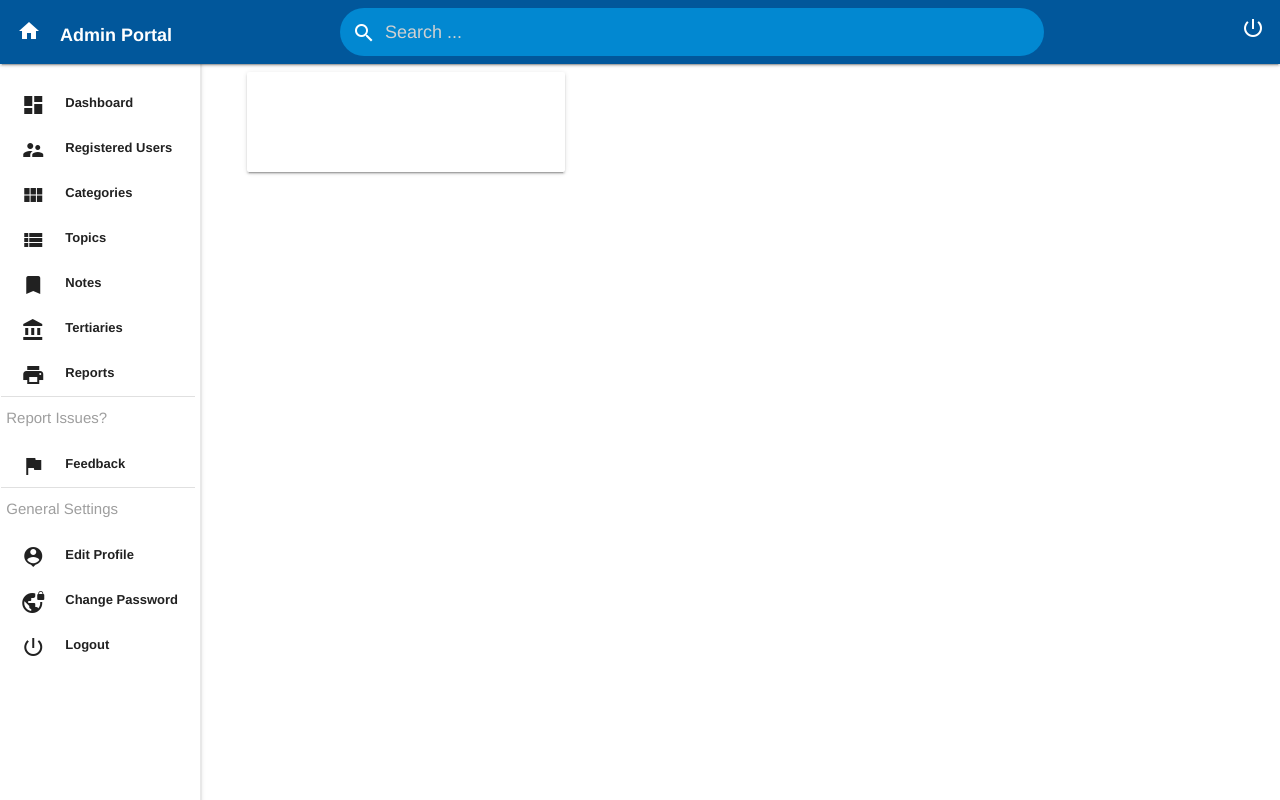
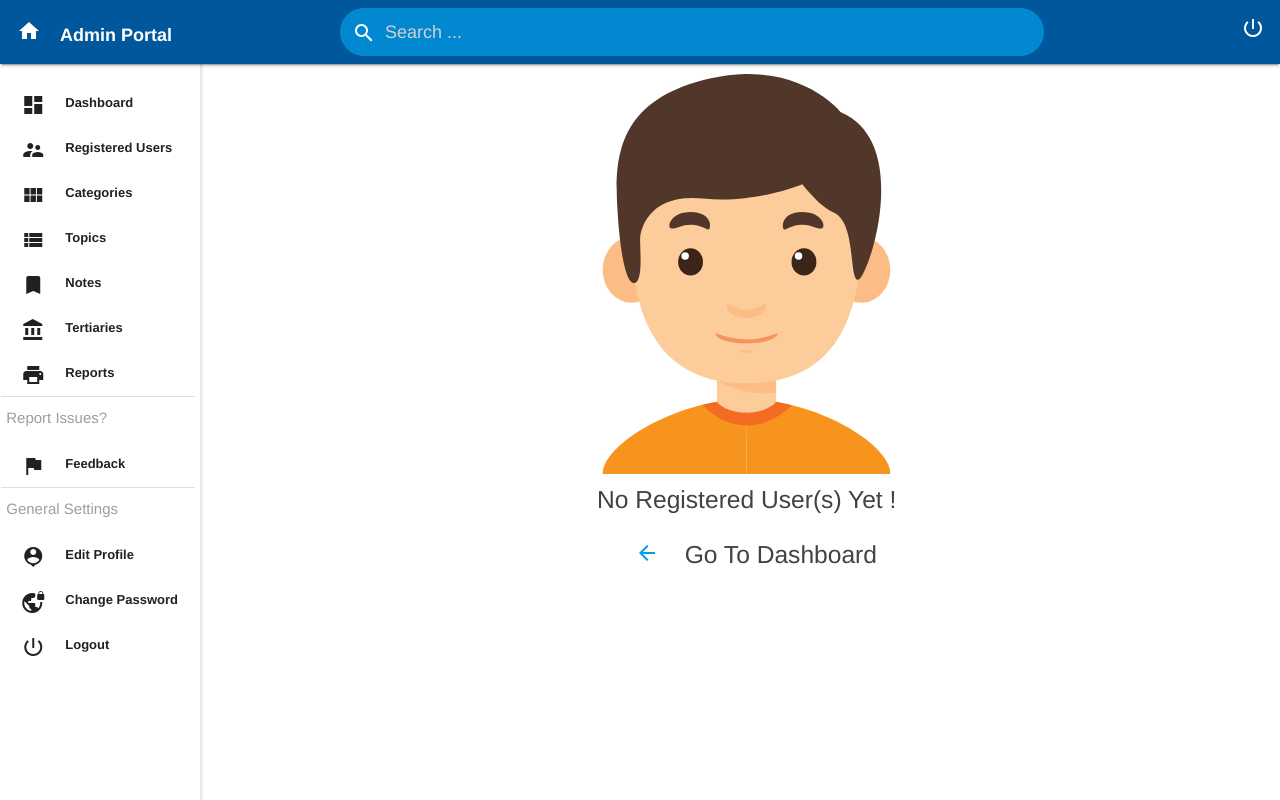
Before and after one commit to Calligh/DVLA, a PHP site: page /admin/registered_users.php in a window 1280 px wide. Run offline with PHP 8.4, Linux system fonts and the light colour scheme; the visitor is signed in with stand-in values (Sample User, id 1); data that the repository does not hold is empty; some libraries are stand-ins or nearby versions.

Commit message:
Design for the users

```diff
--- a/admin/registered_users.php
+++ b/admin/registered_users.php
@@ -3,7 +3,8 @@ session_start();
 	include '../controllers/autoload.php';
 	include '../public/admin_navbar.php';
 	$session_id = $_SESSION['data_id'];
-
+ini_set( 'error_reporting', E_ALL);
+ini_set( 'display_errors', true );
 	//Instantiating the word concatenation
 	$_resizeWords  = new WordTruncat();
 	$overallTopics = new Lessons();
@@ -15,21 +16,61 @@ session_start();
  		</div>
 		<div class="col s10 m10 l10" id="lesson_container">
 			<div class="col s12 l12 m12" id="main-body">
+                <?php
+                $user_data_array = array();
+                $user_data = $overallTopics->registeredUsers($mysqli);
+                $user_data_count = $user_data->num_rows;
+                if ($user_data_count > 0)
+                {
+                    while($user_data_row = $user_data->fetch_array(MYSQLI_BOTH)){
+                        $user_array = array(
+                            "Firstname" => $user_data_row["first_name"],
+                            "Lastname"  => $user_data_row["last_name"],
+                            "Middlename" => $user_data_row["middle_name"],
+                            "DateOfBirth" => $user_data_row["DOB"],
+                            "Gender"  => $user_data_row["gender"],
+                            "Country" => $user_data_row["country"],
+                            "Email"   => $user_data_row["email"],
+                            "Picture" => $user_data_row["picture"],
+                            "Course"  => $user_data_row["course"],
+                            "Hostel"  => $user_data_row["hostel"],
+                            "Level"   => $user_data_row["level"],
+                            "School_Name" => $user_data_row["name_school"]
+                        );
+                        array_push($user_data_array,$user_array);
+                        foreach ($user_data_array as $key => $value) {
+                            ?>
                             <div class="col s4 m4 l4">
-                    <div class="card-panel col s12 m12 l12">
+                                <div class="card-panel" id="user-card">
                                     <div class="user-up-panel">
-
+                                        <div class="user-fullname">
+                                            <?php echo $_resizeWords::truncatFunction($value["Firstname"]. ' ' . $value["Lastname"] . ' ' . $value["Middlename"],26); ?><br>
+                                            <span class="chip" style="color: #212121;"><?php echo $value["Email"];?></span>
                                         </div>
-                        <div class="user-image"></div>
+                                    </div>
+                                    <div class="divider"></div>
+                                    <div class="user-image z-depth-1">
+                                        <img src="<?php echo $value["Picture"] ?>" class="responsive-img">
+                                    </div>
                                     <div class="user-down-panel"></div>
                                 </div>
                             </div>
-            </div>
-			<!-- <div class="card-panelm bg animated fadeIn" style="margin-top: 10px;">
+                            <?php
+                        }
+                    }
+                }
+                else{
+                    ?>
+                    <div class="card-panelm bg animated fadeIn" style="margin-top: 10px;">
                         <img src="public/images/boy.svg" alt="Help Desk" class="responsive-img help"/>
                     </div>
-			<h5 class="center-align grey-text text-darken-3">Page Under Construction</h5>
-			<h5 class="center-align grey-text text-darken-3 small-text"><a href="admin/dashboard" class="waves-effect waves-ripple waves-circle"><i class="material-icons">arrow_back</i></a> Go To Dashboard </h5> -->
+                    <h5 class="center-align grey-text text-darken-3">No Registered User(s) Yet !</h5>
+                    <h5 class="center-align grey-text text-darken-3 small-text"><a href="admin/dashboard" class="waves-effect waves-ripple waves-circle"><i class="material-icons">arrow_back</i></a> Go To Dashboard </h5>
+                <?php
+                }
+
+                ?>
             </div>
 		</div>
  	</div>
+ </div>
```
Lines whose indentation alone changed are shown as unchanged.
